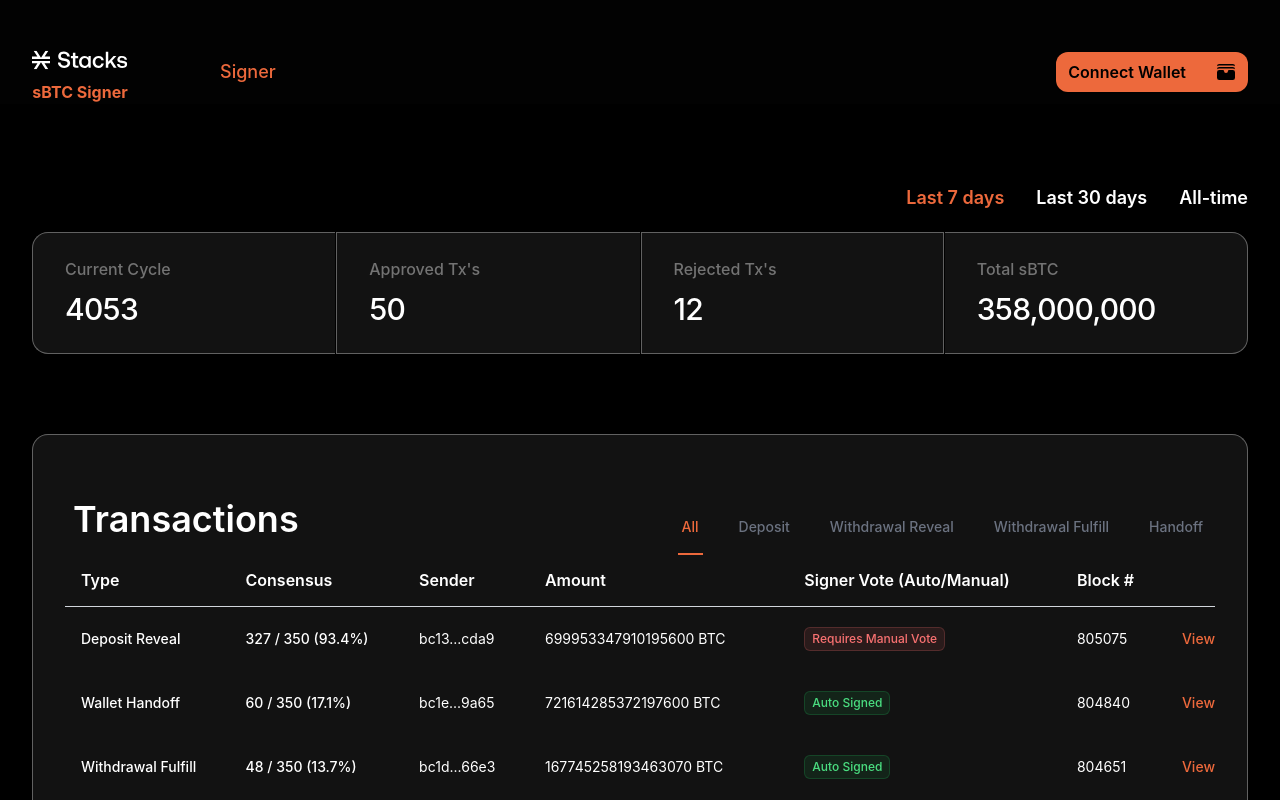
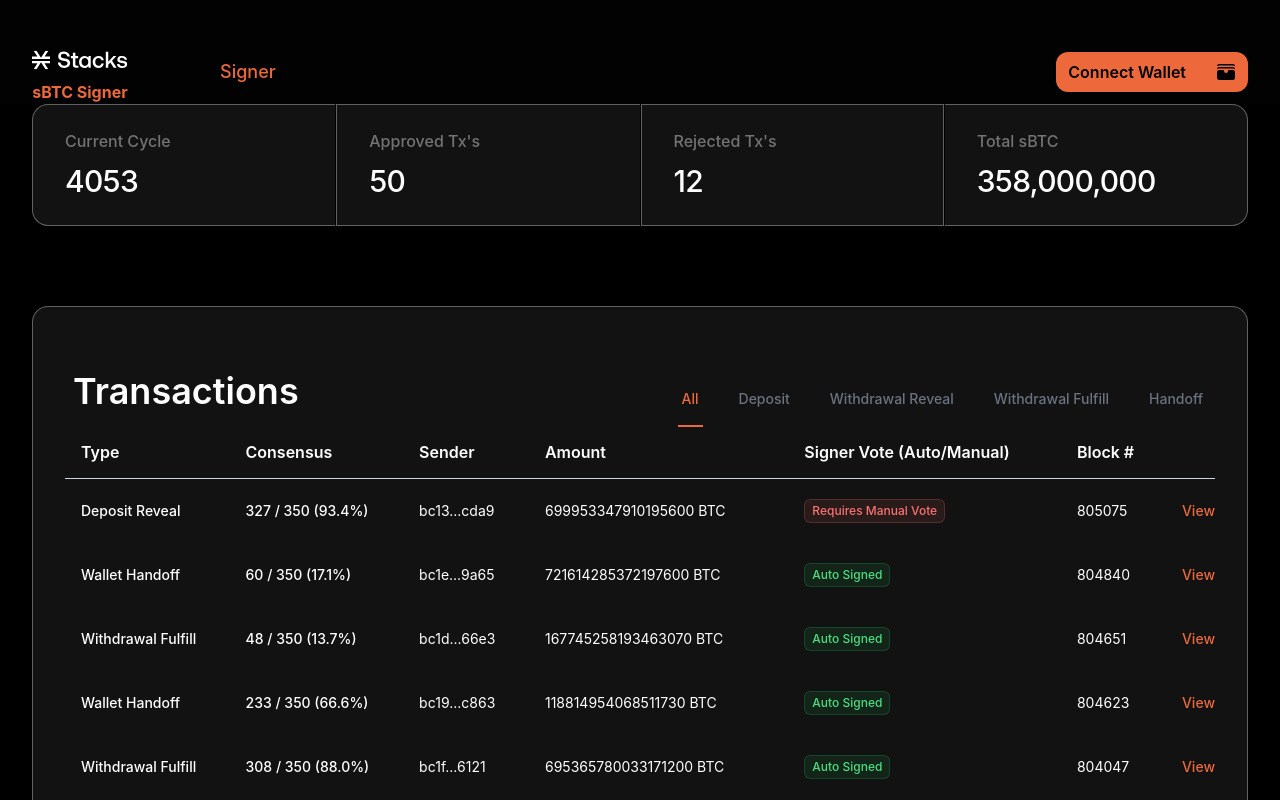
Before and after one commit to setbern/sbtc-web-signer, a Next.js app: page / in a window 1280 px wide. Shown: the top 800 px of the page. Built offline with nearby package versions, Linux system fonts and the light colour scheme.

Commit message:
status style for filter

```diff
--- a/src/comp/HomeDashboard.tsx
+++ b/src/comp/HomeDashboard.tsx
@@ -160,7 +160,7 @@
   };
   return (
     <>
-      <div className="py-5 pt-20 ">
+      {/* <div className="py-5 pt-20 ">
         <div className="mx-auto max-w-7xl px-4 flex flex-wrap justify-end items-center gap-6 sm:flex-nowrap sm:px-6 lg:px-8">
           <div className="order-last flex justify-end w-full gap-x-8 text-sm font-semibold leading-6 sm:order-none sm:w-auto sm:pl-6 sm:leading-7">
             <a
@@ -192,7 +192,7 @@
             </a>
           </div>
         </div>
-      </div>
+      </div> */}
 
       <DashboardStats />
       <TransactionHistory />
```
